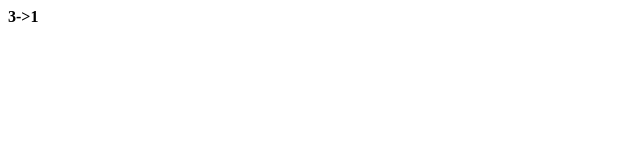
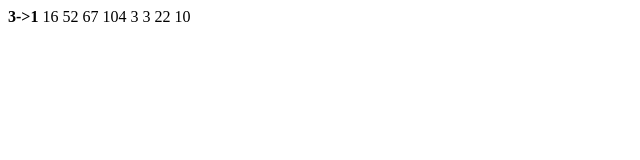
Before and after one commit to literalstandardversion/literalstandardvesion, a plain HTML site: page index.html in a window 1280 px wide. Shown: the whole page, without its empty margins (0-640 px from the left). Drawn offline with Linux system fonts and the light colour scheme.

Commit message:
Update index.html

```diff
--- a/index.html
+++ b/index.html
@@ -1 +1 @@
-<p><b>3->1</b> </p>
+<p><b>3->1</b> 16 52 67 104 3  3 22 10</p>
```
